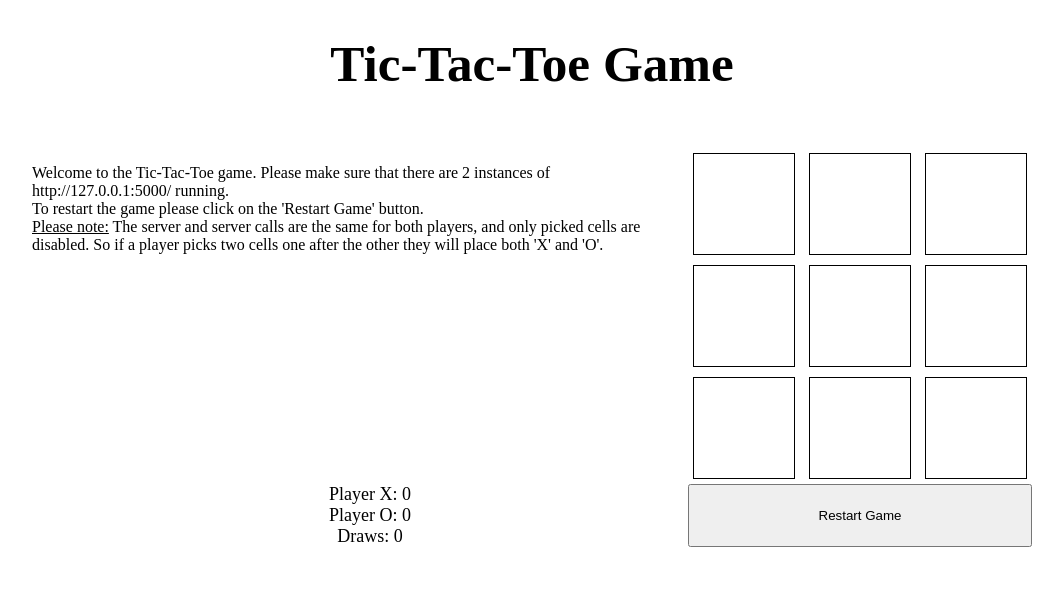
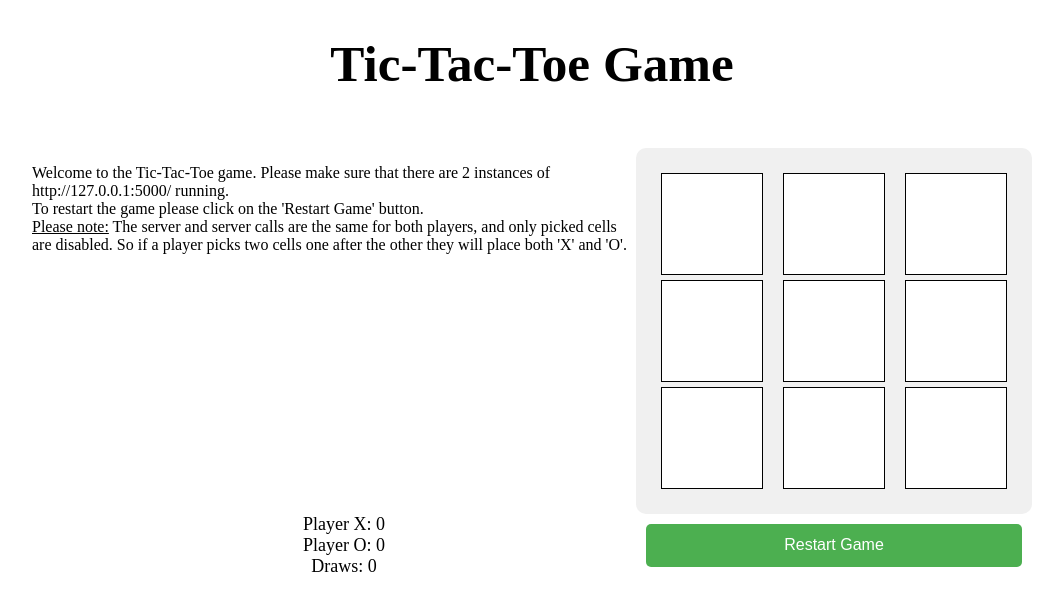
Before and after one commit to savra0923/fusion_BlueMail, a Flask app: page / in a window 1280 px wide. Shown: the top 611 px of the page, without its empty margins (108-1171 px from the left). Run offline with Flask 3, Linux system fonts and the light colour scheme; some libraries are stand-ins or nearby versions.

Commit message:
changed some styles

```diff
--- a/static/game_style.css
+++ b/static/game_style.css
@@ -2,20 +2,34 @@
   width: 100px;
   height: 100px;
   border: 1px solid black;
-  display: inline-block;
   text-align: center;
   vertical-align: middle;
   line-height: 100px;
   font-size: 50px;
   margin: 5px;
+  background-color: #fff;
+  display: flex;
+  justify-content: center;
+  align-items: center;
+  cursor: pointer;
 }
+
+.cell:hover {
+  background-color: #e0e0e0;
+}
+
 h1 {
   font-size: 4vw;
   text-align: center;
 }
 
 #board {
-  float: left;
+  display: grid;
+  grid-template-columns: repeat(3, 1fr);
+  gap: 10px;
+  background-color: #f0f0f0;
+  padding: 20px;
+  border-radius: 10px;
 }
 
 #scoreboard-container {
@@ -32,3 +46,21 @@ h1 {
   margin: 0 auto;
   padding: 20px;
 }
+
+#restartButton {
+  background-color: #4CAF50;
+  border: none;
+  color: white;
+  padding: 10px 20px;
+  text-align: center;
+  text-decoration: none;
+  display: inline-block;
+  font-size: 16px;
+  margin: 10px;
+  cursor: pointer;
+  border-radius: 5px;
+}
+
+#restartButton:hover {
+  background-color: #45a049;
+}
```
